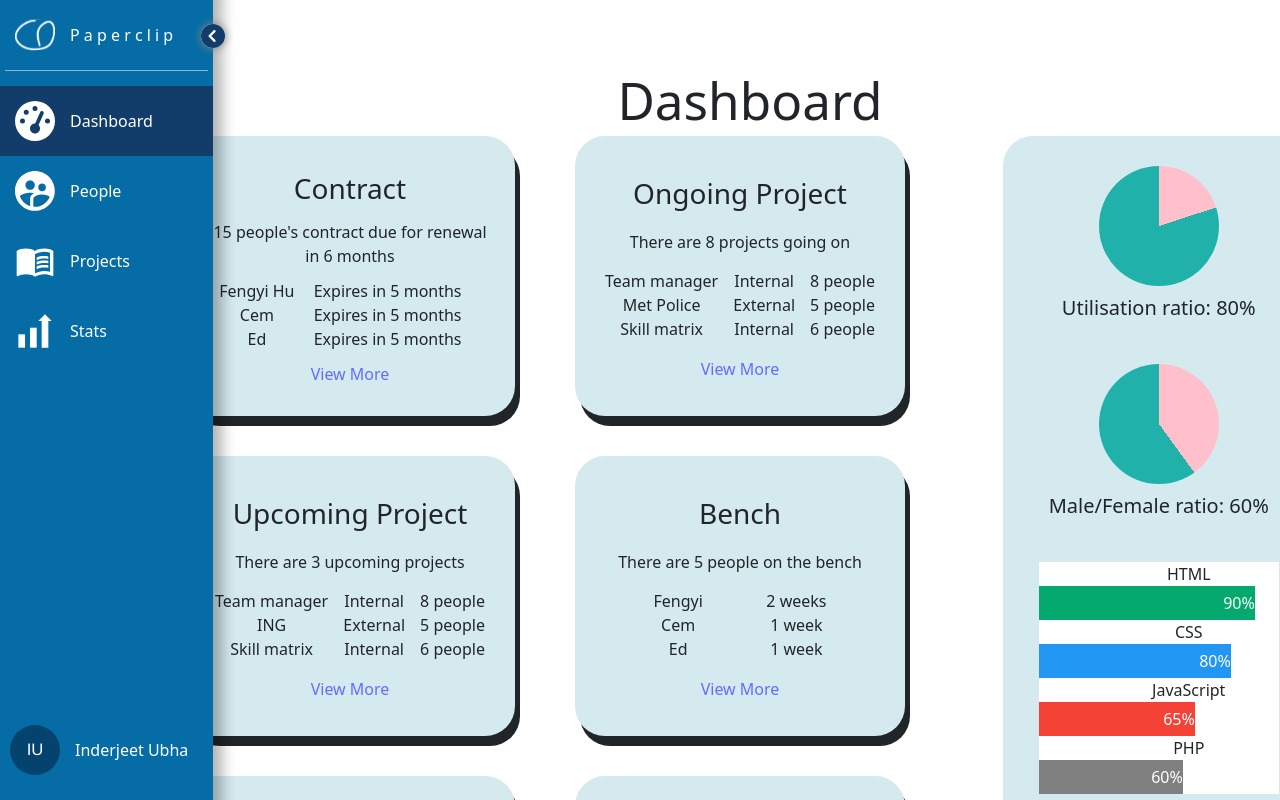
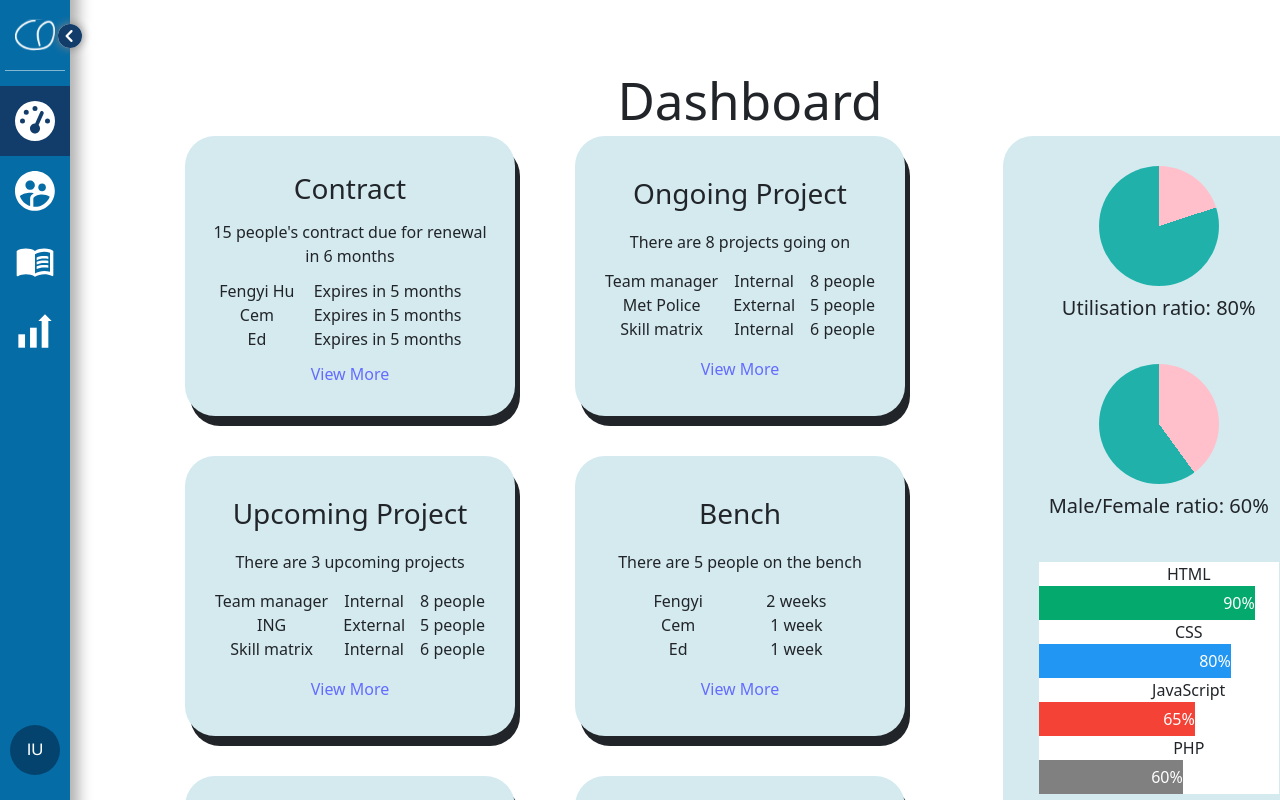
Before and after one commit to CemGurhan/team_manager_frontend, a React (Vite) app: page / in a window 1280 px wide. Shown: the top 800 px of the page. Built offline with nearby package versions, Linux system fonts and the light colour scheme.

Commit message:
swapped open and closed states

```diff
--- a/src/SidebarComponents/sidebar.tsx
+++ b/src/SidebarComponents/sidebar.tsx
@@ -40,7 +40,7 @@ const SideBar = ({ isSidebarOpen, setIsSidebarOpen }: ISideBar) => {
             />
             <p
               className="sidebar-text"
-              style={{ display: isSidebarOpen ? "none" : "" }}
+              style={{ display: isSidebarOpen ? "" : "none" }}
             >
               P a p e r c l i p
             </p>
@@ -58,8 +58,8 @@ const SideBar = ({ isSidebarOpen, setIsSidebarOpen }: ISideBar) => {
               <FontAwesomeIcon icon={faGaugeHigh} className="sidebar-button" />
               <p
                 className="sidebar-text"
-                style={{ display: isSidebarOpen ? "none" : "" }}
-              >
+                style={{ display: isSidebarOpen ? "" : "none" }}
+                >
                 Dashboard
               </p>{" "}
             </NavLink>
@@ -76,8 +76,8 @@ const SideBar = ({ isSidebarOpen, setIsSidebarOpen }: ISideBar) => {
               <img src={UsersButton} alt="users" className="sidebar-button" />
               <p
                 className="sidebar-text"
-                style={{ display: isSidebarOpen ? "none" : "" }}
-              >
+                style={{ display: isSidebarOpen ? "" : "none" }}
+                >
                 People
               </p>{" "}
             </NavLink>
@@ -98,8 +98,8 @@ const SideBar = ({ isSidebarOpen, setIsSidebarOpen }: ISideBar) => {
               />
               <p
                 className="sidebar-text"
-                style={{ display: isSidebarOpen ? "none" : "" }}
-              >
+                style={{ display: isSidebarOpen ? "" : "none" }}
+                >
                 Projects
               </p>{" "}
             </NavLink>
@@ -116,8 +116,8 @@ const SideBar = ({ isSidebarOpen, setIsSidebarOpen }: ISideBar) => {
               <img src={StatsButton} alt="stats" className="sidebar-button" />
               <p
                 className="sidebar-text"
-                style={{ display: isSidebarOpen ? "none" : "" }}
-              >
+                style={{ display: isSidebarOpen ? "" : "none" }}
+                >
                 Stats
               </p>{" "}
             </NavLink>
@@ -133,8 +133,8 @@ const SideBar = ({ isSidebarOpen, setIsSidebarOpen }: ISideBar) => {
           />
           <p
             className="sidebar-text"
-            style={{ display: isSidebarOpen ? "none" : "" }}
-          >
+            style={{ display: isSidebarOpen ? "" : "none" }}
+            >
             Inderjeet Ubha
           </p>
         </div>
```
